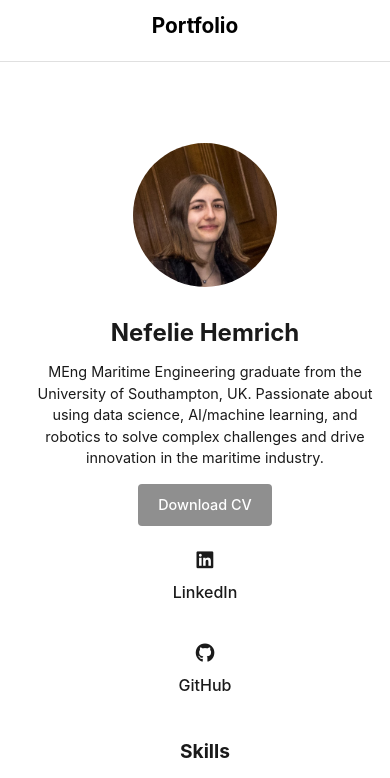
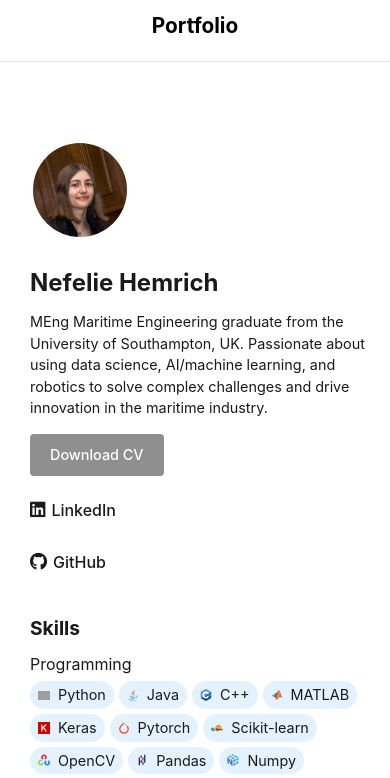
Before and after one commit to Nefelie/portfolio-app, a Svelte app: page / in a window 390 px wide. Shown: the top 778 px of the page. Built offline with nearby package versions, Linux system fonts and the light colour scheme; grey boxes are pictures that could not be loaded.

Commit message:
updated responsive layout

```diff
--- a/src/App.svelte
+++ b/src/App.svelte
@@ -1013,33 +1013,40 @@
       height: auto;
       margin-left: 10px;
       padding: 20px;
-      align-items: center;
-      text-align: center;
+      align-items: flex-start; /* Changed from center to flex-start */
+      text-align: left; /* Changed from center to left */
     }
 
     .sidebar .profile-pic {
-      width: 150px;
-      height: 150px;
-      align-self: center;
+      width: 100px;
+      height: 100px;
+      align-self: flex-start; /* Changed from center to flex-start */
     }
 
     .sidebar h3,
     .sidebar p {
-      text-align: center;
+      text-align: left; /* Changed from center to left */
     }
 
     .social-links {
-      flex-direction: row;
-      justify-content: center;
-      gap: 20px;
-      margin-top: 15px;
+      flex-direction: column;
+      align-items: flex-start; /* Changed from center to flex-start */
+      gap: 8px;
+      margin-top: 12px;
     }
 
     .social-link {
-      flex-direction: column;
+      flex-direction: row;
+      justify-content: flex-start; /* Changed from center to flex-start */
       align-items: center;
+      gap: 6px;
+      width: 120px;
+      margin: 0;
     }
 
+    .social-link i {
+      font-size: 1.1rem;
+    }
     .cv-download-button {
       width: auto;
       padding: 10px 20px;
```
